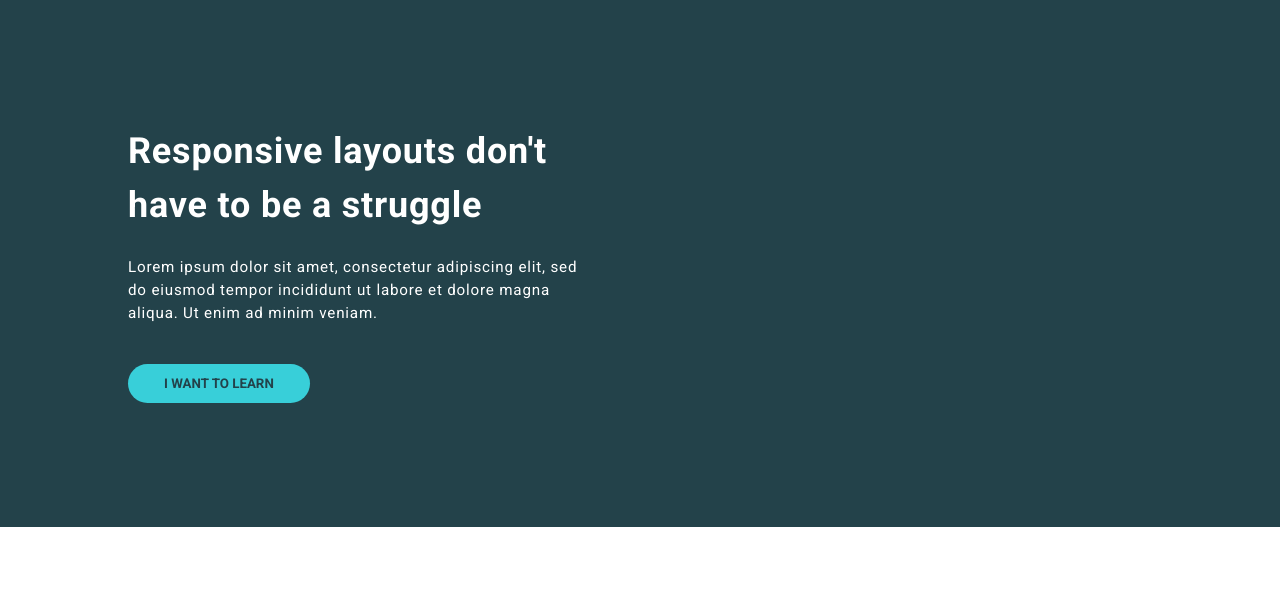
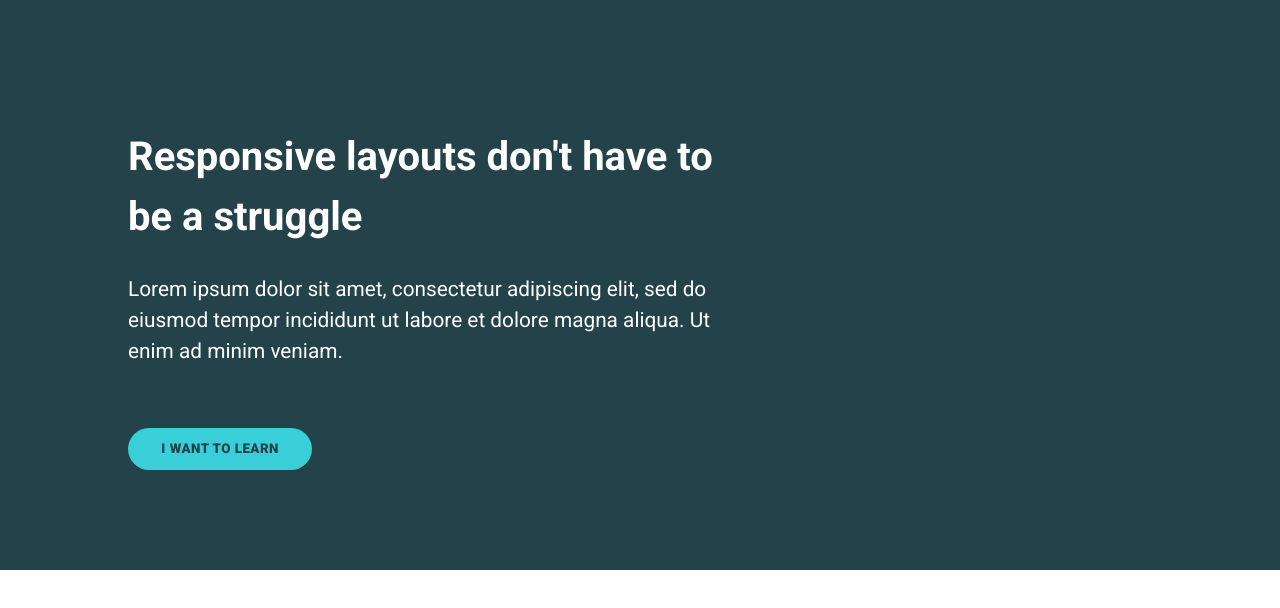
Before and after one commit to anabfuentes/responsive-header, a plain HTML site: page index.html in a window 1280 px wide. Drawn offline with Linux system fonts and the light colour scheme.

Commit message:
Edited font-sizes and button styling

```diff
--- a/style.css
+++ b/style.css
@@ -7,7 +7,7 @@ body {
   font-family: "Roboto", sans-serif;
   font-weight: 900;
   line-height: 1.5;
-  letter-spacing: .05rem;
+  font-size: 1.3rem;
 }
 
 .hero {
@@ -19,35 +19,40 @@ body {
 .container {
   width: 80%;
   margin: 0 auto;
+  max-width: 1100px;
 }
 
 .intro-content {
-  width: 45%;
+  width: 60%;
 }
 
 h1 {
-  font-size: 2.25rem;
+  font-size: 2.5rem;
 }
 
 p {
-  font-size: .95rem;
-  font-weight: 400;
+  font-weight: 300;
 }
 
 a {
   text-decoration: none;
   color:#23424a;
-
-
+  letter-spacing: .03rem;
 }
 
 button {
+  display: inline-block;
   font-family: "Roboto", sans-serif;
   text-transform: uppercase;
   background-color: #38CFD9;
+  border-radius: 100px;
   border-style: none;
-  border-radius: 1.25rem;
-  font-weight: 700;
-  padding: .75rem 2.25rem;
-  margin: 1.5rem 0;
+  font-weight: 900;
+  padding: 1em 2.5em;
+  margin-top: 3em;
 }
+
+button:hover,
+button:focus {
+  opacity: .75;
+}
```
